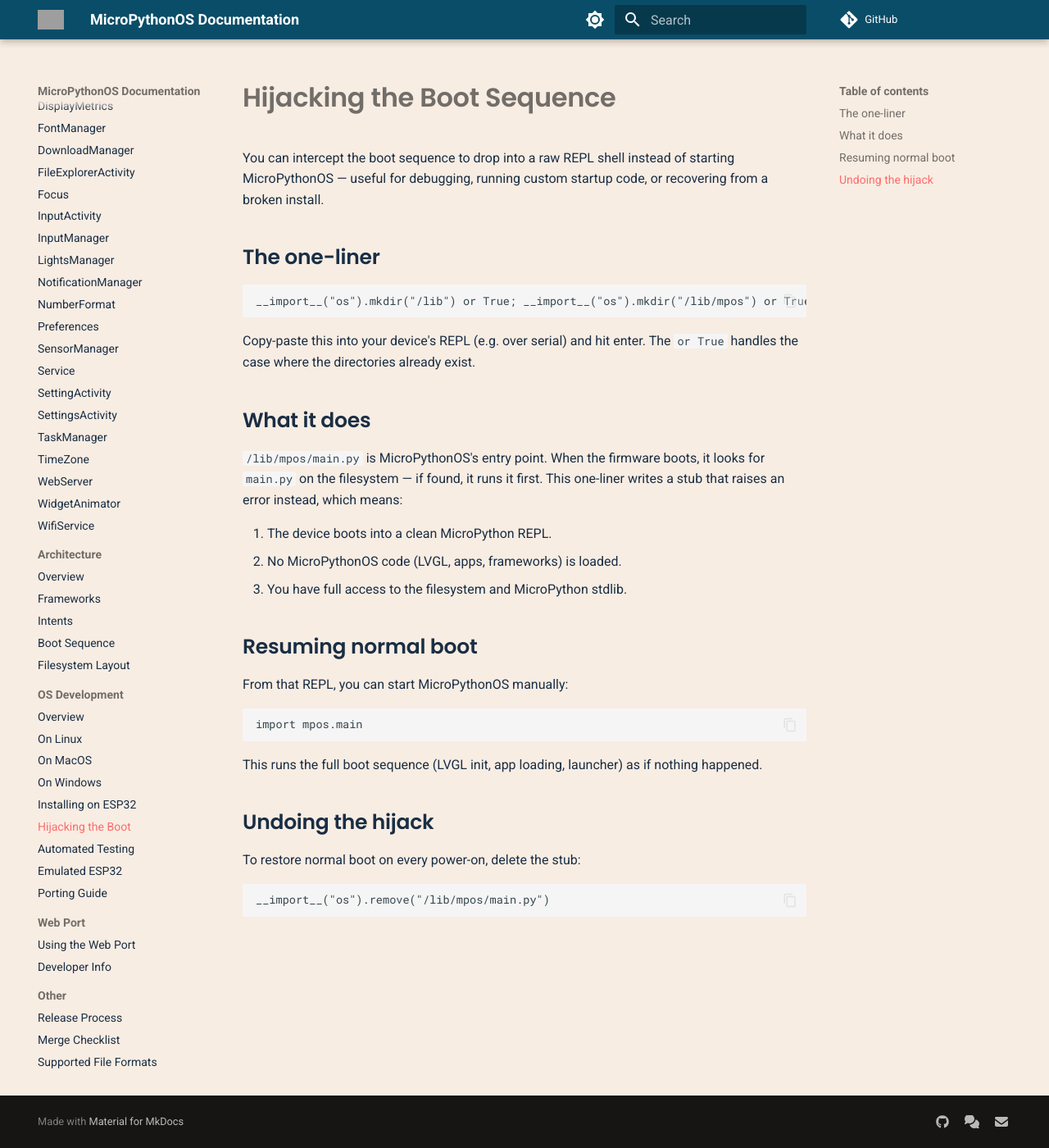
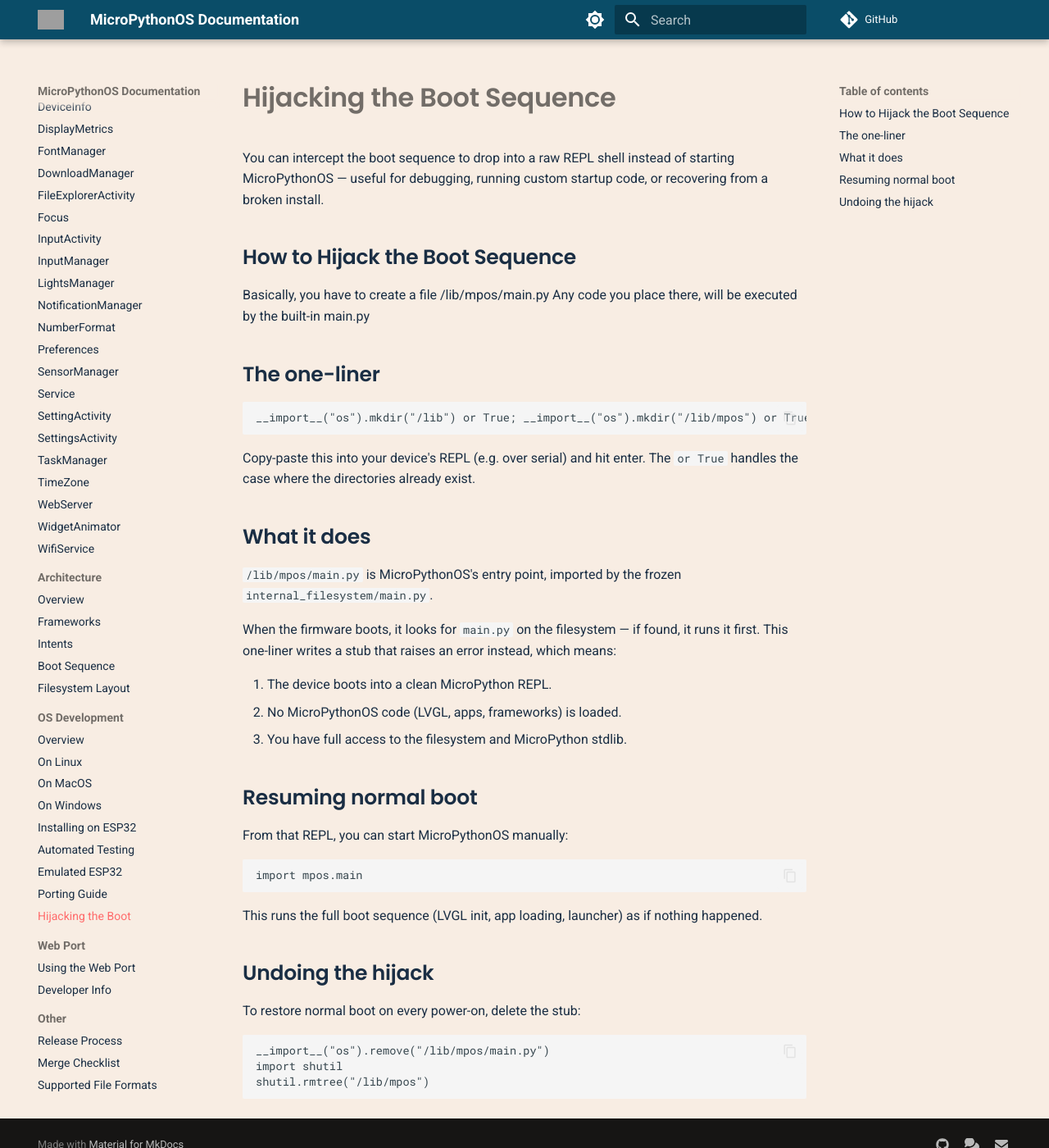
Before and after one commit to MicroPythonOS/docs, an MkDocs documentation site: the page built from docs/os-development/hijack-boot.md, in a window 1280 px wide and 1400 px high. Shown: the whole window at 82% size. Built offline with MkDocs 1.6.1 and Material for MkDocs 9.7.7, drawn with Linux system fonts in a browser that asks for light colours; comment, search, counter and statistics services are not loaded; grey boxes are pictures that could not be loaded.

Commit message:
Update hijack boot

````diff
--- a/docs/os-development/hijack-boot.md
+++ b/docs/os-development/hijack-boot.md
@@ -1,6 +1,11 @@
 # Hijacking the Boot Sequence
 
 You can intercept the boot sequence to drop into a raw REPL shell instead of starting MicroPythonOS — useful for debugging, running custom startup code, or recovering from a broken install.
+
+## How to Hijack the Boot Sequence
+
+Basically, you have to create a file /lib/mpos/main.py
+Any code you place there, will be executed by the built-in main.py
 
 ## The one-liner
 
@@ -12,7 +17,9 @@
 
 ## What it does
 
-`/lib/mpos/main.py` is MicroPythonOS's entry point. When the firmware boots, it looks for `main.py` on the filesystem — if found, it runs it first. This one-liner writes a stub that raises an error instead, which means:
+`/lib/mpos/main.py` is MicroPythonOS's entry point, imported by the frozen `internal_filesystem/main.py`.
+
+When the firmware boots, it looks for `main.py` on the filesystem — if found, it runs it first. This one-liner writes a stub that raises an error instead, which means:
 
 1. The device boots into a clean MicroPython REPL.
 2. No MicroPythonOS code (LVGL, apps, frameworks) is loaded.
@@ -34,4 +41,6 @@
 
 ```python
 __import__("os").remove("/lib/mpos/main.py")
+import shutil
+shutil.rmtree("/lib/mpos")
 ```
--- a/mkdocs.yml
+++ b/mkdocs.yml
@@ -91,10 +91,10 @@
       - On MacOS: os-development/macos.md
       - On Windows: os-development/windows.md
       - Installing on ESP32: os-development/installing-on-esp32.md
-      - Hijacking the Boot: os-development/hijack-boot.md
       - Automated Testing: os-development/automated-testing.md
       - Emulated ESP32: os-development/emulating-esp32-on-desktop.md
       - Porting Guide: os-development/porting-guide.md
+      - Hijacking the Boot: os-development/hijack-boot.md
   - Web Port:
       - Using the Web Port: web-port/using.md
       - Developer Info: web-port/developer.md
````
